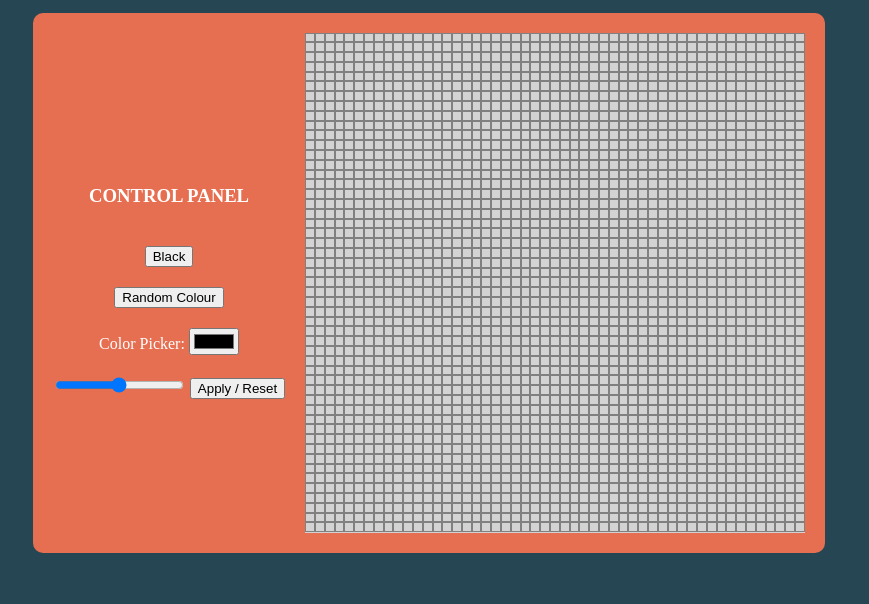
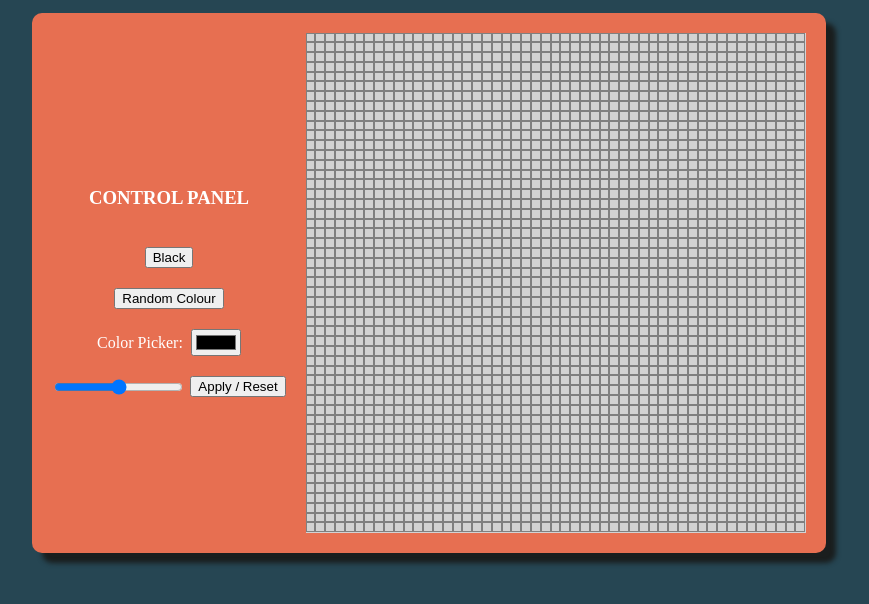
Before and after one commit to dzakiwira/etch-a-sketch, a plain HTML site: page index.html in a window 1280 px wide. Shown: the part 188-792 px from the top of the page, without its empty margins (211-1080 px from the left). Drawn offline with Linux system fonts and the light colour scheme.

Commit message:
Added box-shadow, centerd colour picker and reset button

```diff
--- a/style.css
+++ b/style.css
@@ -29,6 +29,8 @@ body {
     padding: 20px;
     gap: 20px;
     border-radius: 10px;
+    box-shadow: 10px 10px 5px rgb(26, 30, 30);
+
 }
 
 .controls {
@@ -38,6 +40,18 @@ body {
     justify-content: center;
     gap: 20px;
     color: white;
+}
+
+#grid-range {
+    display: flex;
+    align-items: center;
+    gap: 5px;
+}
+
+#color-picker {
+    display: flex;
+    align-items: center;
+    gap: 8px;
 }
 
 .row {
```
